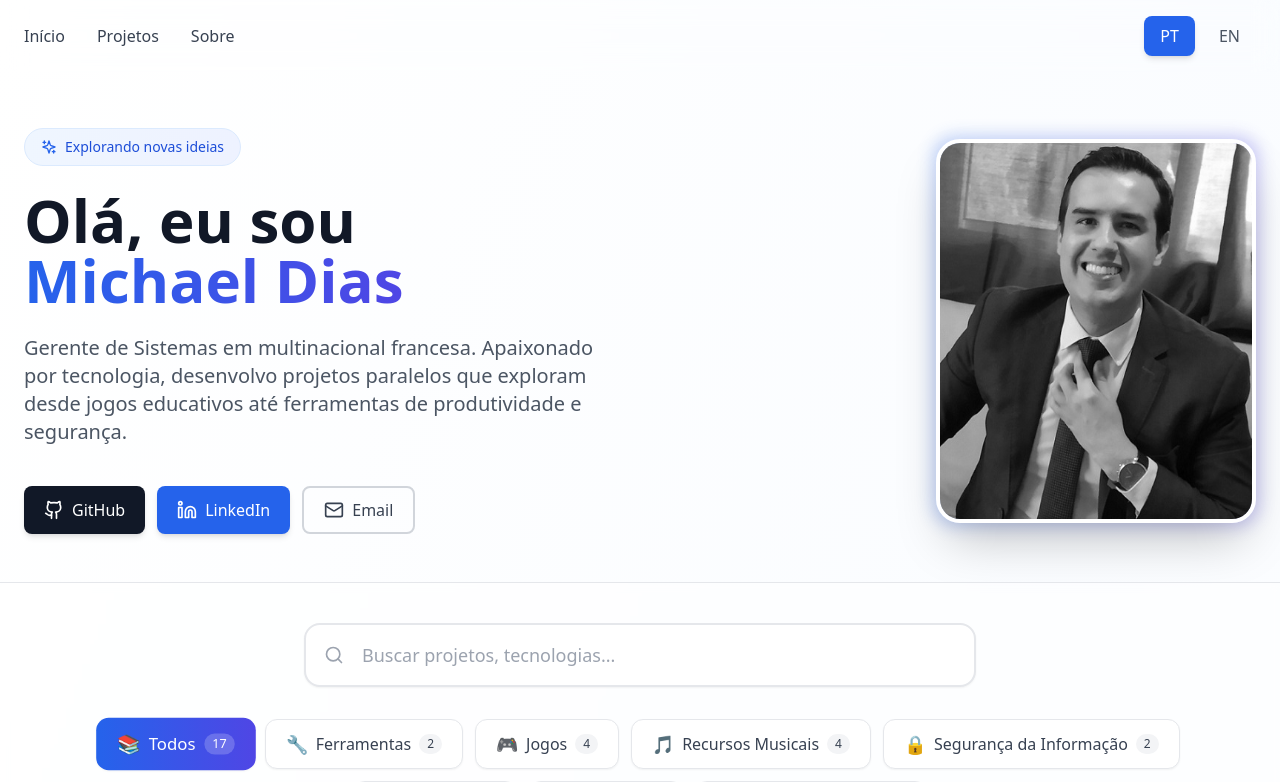
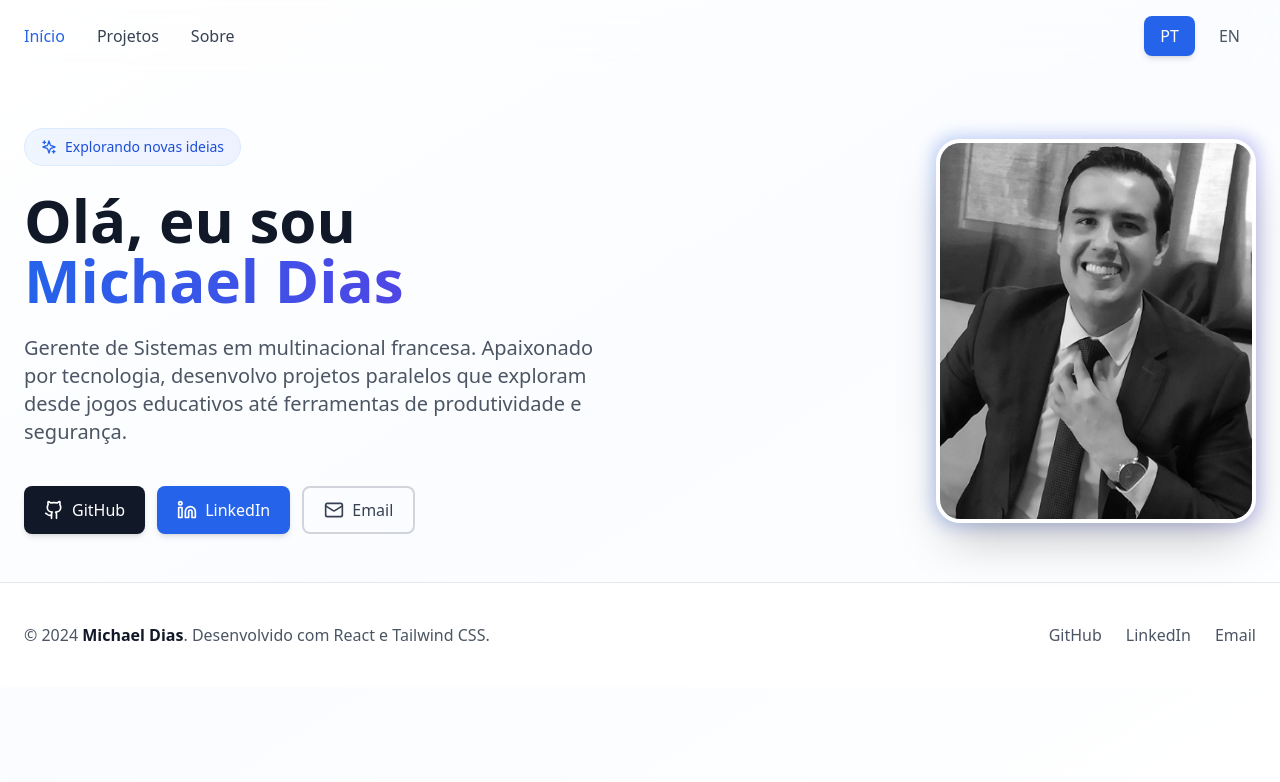
Before and after one commit to michaeldias-code/personalportal, a React (Vite) app: page / in a window 1280 px wide. Shown: the top 782 px of the page. Built offline with nearby package versions, Linux system fonts and the light colour scheme.

Commit message:
Update App.jsx

```diff
--- a/src/App.jsx
+++ b/src/App.jsx
@@ -1,11 +1,12 @@
 import React, { useState, useEffect } from 'react';
-import { Search, ExternalLink, Github, Linkedin, Mail, ArrowRight, Sparkles } from 'lucide-react';
+import { Search, ExternalLink, Github, Linkedin, Mail, ArrowRight, Sparkles, Home as HomeIcon, Briefcase, User } from 'lucide-react';
 
 export default function App() {
   const [searchTerm, setSearchTerm] = useState('');
   const [selectedCategory, setSelectedCategory] = useState('todos');
   const [language, setLanguage] = useState('pt');
   const [scrolled, setScrolled] = useState(false);
+  const [currentPage, setCurrentPage] = useState('home');
 
   useEffect(() => {
     const handleScroll = () => setScrolled(window.scrollY > 20);
@@ -117,15 +118,30 @@ export default function App() {
           <div className="flex justify-between items-center">
             {/* Links de navegação */}
             <div className="hidden md:flex items-center gap-8">
-              <a href="#home" className="text-gray-700 hover:text-blue-600 transition-colors font-medium">
+              <button
+                onClick={() => setCurrentPage('home')}
+                className={`transition-colors font-medium ${
+                  currentPage === 'home' ? 'text-blue-600' : 'text-gray-700 hover:text-blue-600'
+                }`}
+              >
                 {t.home}
-              </a>
-              <a href="#projects" className="text-gray-700 hover:text-blue-600 transition-colors font-medium">
+              </button>
+              <button
+                onClick={() => setCurrentPage('projects')}
+                className={`transition-colors font-medium ${
+                  currentPage === 'projects' ? 'text-blue-600' : 'text-gray-700 hover:text-blue-600'
+                }`}
+              >
                 {t.projects}
-              </a>
-              <a href="#about" className="text-gray-700 hover:text-blue-600 transition-colors font-medium">
+              </button>
+              <button
+                onClick={() => setCurrentPage('about')}
+                className={`transition-colors font-medium ${
+                  currentPage === 'about' ? 'text-blue-600' : 'text-gray-700 hover:text-blue-600'
+                }`}
+              >
                 {t.about}
-              </a>
+              </button>
             </div>
 
             {/* Seletor de idioma */}
@@ -155,8 +171,11 @@ export default function App() {
         </div>
       </nav>
 
+      {/* Página Home */}
+      {currentPage === 'home' && (
+        <>
           {/* Hero Section */}
-      <header id="home" className="pt-20">
+          <header className="pt-20">
             <div className="max-w-7xl mx-auto px-6 py-12">
               <div className="grid md:grid-cols-2 gap-12 items-center">
                 {/* Conteúdo à esquerda */}
@@ -227,9 +246,14 @@ export default function App() {
               </div>
             </div>
           </header>
+        </>
+      )}
 
+      {/* Página de Projetos */}
+      {currentPage === 'projects' && (
+        <>
           {/* Barra de pesquisa e filtros */}
-      <section id="projects" className="bg-white/50 backdrop-blur-sm border-y border-gray-200">
+          <section className="bg-white/50 backdrop-blur-sm border-y border-gray-200 mt-20">
             <div className="max-w-7xl mx-auto px-6 py-10">
               {/* Busca */}
               <div className="relative mb-8 max-w-2xl mx-auto">
@@ -329,10 +353,13 @@ export default function App() {
               </div>
             )}
           </section>
+        </>
+      )}
 
-      {/* Seção "Sobre" */}
-      <section id="about" className="bg-gradient-to-br from-gray-50 via-white to-blue-50/30 border-t border-gray-200">
-        <div className="max-w-4xl mx-auto px-6 py-24">
+      {/* Página Sobre */}
+      {currentPage === 'about' && (
+        <section className="pt-32 pb-24 min-h-screen">
+          <div className="max-w-4xl mx-auto px-6">
             <div className="text-center mb-16">
               <h2 className="text-4xl font-bold text-gray-900 mb-4">{t.aboutTitle}</h2>
               <div className="w-20 h-1.5 bg-gradient-to-r from-blue-600 to-indigo-600 mx-auto rounded-full"></div>
@@ -355,6 +382,7 @@ export default function App() {
             </div>
           </div>
         </section>
+      )}
 
       {/* Footer */}
       <footer className="border-t border-gray-200 bg-white">
```
Lines whose indentation alone changed are shown as unchanged.
